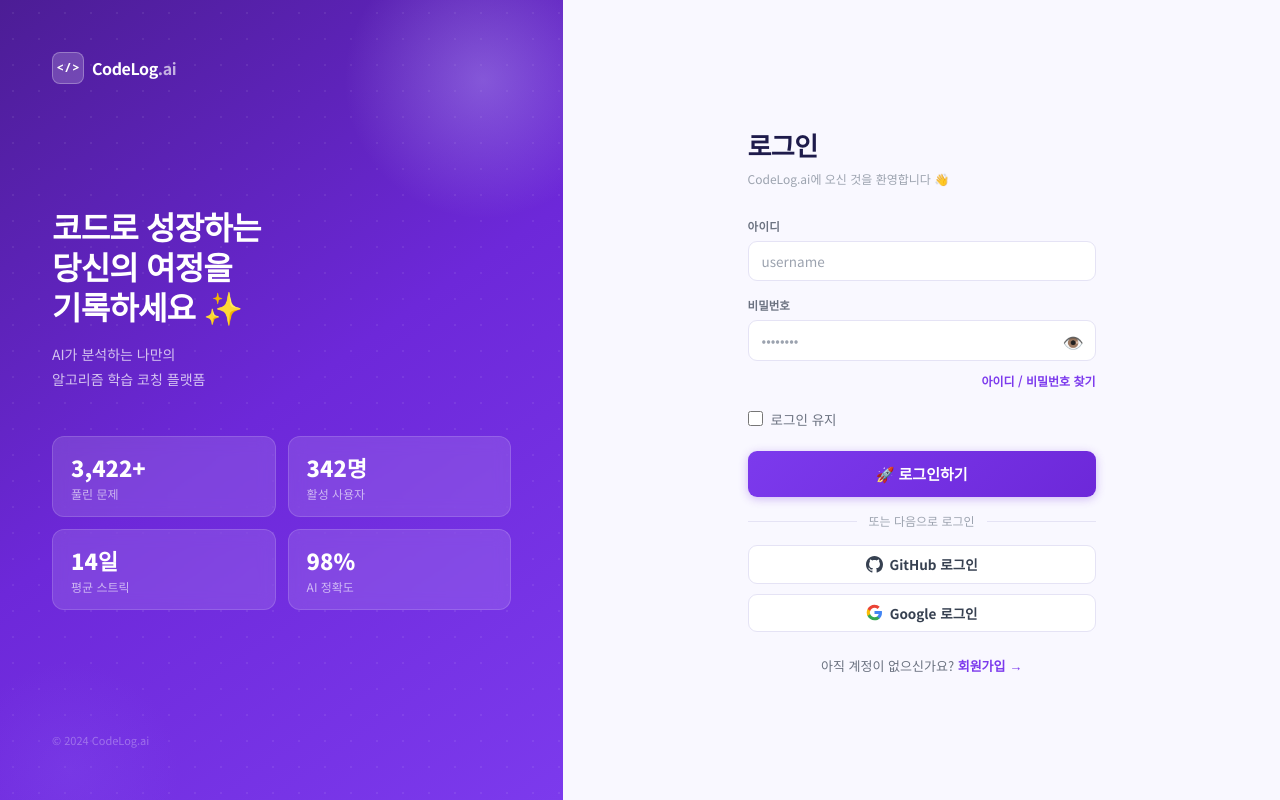
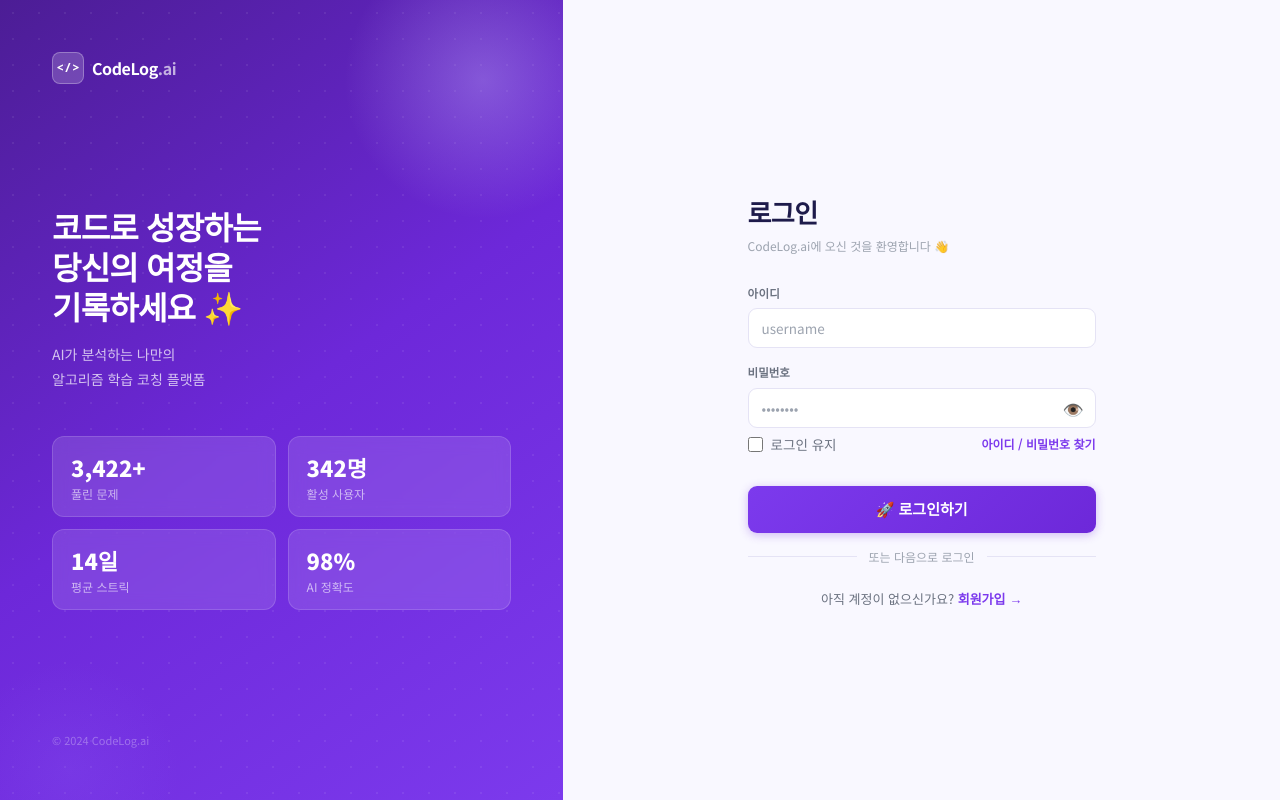
Before and after one commit to namkijoo/codeLog_frontEnd, a Next.js app: page /login in a window 1280 px wide. Built offline with nearby package versions, Linux system fonts and the light colour scheme.

Commit message:
Style:로그인 페이지 스타일 정리

```diff
--- a/src/features/auth/login/ui/LoginForm.tsx
+++ b/src/features/auth/login/ui/LoginForm.tsx
@@ -4,45 +4,11 @@
 import { useState } from 'react';
 import { useLogin } from '../model/useLogin';
 
-function GitHubIcon() {
-  return (
-    <svg width="17" height="17" viewBox="0 0 24 24" fill="currentColor" aria-hidden>
-      <path d="M12 0C5.37 0 0 5.37 0 12c0 5.31 3.435 9.795 8.205 11.385.6.105.825-.255.825-.57 0-.285-.015-1.23-.015-2.235-3.015.555-3.795-.735-4.035-1.41-.135-.345-.72-1.41-1.23-1.695-.42-.225-1.02-.78-.015-.795.945-.015 1.62.87 1.845 1.23 1.08 1.815 2.805 1.305 3.495.99.105-.78.42-1.305.765-1.605-2.67-.3-5.46-1.335-5.46-5.925 0-1.305.465-2.385 1.23-3.225-.12-.3-.54-1.53.12-3.18 0 0 1.005-.315 3.3 1.23.96-.27 1.98-.405 3-.405s2.04.135 3 .405c2.295-1.56 3.3-1.23 3.3-1.23.66 1.65.24 2.88.12 3.18.765.84 1.23 1.905 1.23 3.225 0 4.605-2.805 5.625-5.475 5.925.435.375.81 1.095.81 2.22 0 1.605-.015 2.895-.015 3.3 0 .315.225.69.825.57A12.02 12.02 0 0 0 24 12c0-6.63-5.37-12-12-12z" />
-    </svg>
-  );
-}
-
-function GoogleIcon() {
-  return (
-    <svg width="17" height="17" viewBox="0 0 24 24" aria-hidden>
-      <path
-        d="M22.56 12.25c0-.78-.07-1.53-.2-2.25H12v4.26h5.92c-.26 1.37-1.04 2.53-2.21 3.31v2.77h3.57c2.08-1.92 3.28-4.74 3.28-8.09z"
-        fill="#4285F4"
-      />
-      <path
-        d="M12 23c2.97 0 5.46-.98 7.28-2.66l-3.57-2.77c-.98.66-2.23 1.06-3.71 1.06-2.86 0-5.29-1.93-6.16-4.53H2.18v2.84C3.99 20.53 7.7 23 12 23z"
-        fill="#34A853"
-      />
-      <path
-        d="M5.84 14.09c-.22-.66-.35-1.36-.35-2.09s.13-1.43.35-2.09V7.07H2.18C1.43 8.55 1 10.22 1 12s.43 3.45 1.18 4.93l2.85-2.22.81-.62z"
-        fill="#FBBC05"
-      />
-      <path
-        d="M12 5.38c1.62 0 3.06.56 4.21 1.64l3.15-3.15C17.45 2.09 14.97 1 12 1 7.7 1 3.99 3.47 2.18 7.07l3.66 2.84c.87-2.6 3.3-4.53 6.16-4.53z"
-        fill="#EA4335"
-      />
-    </svg>
-  );
-}
-
 const inputClassName =
   'w-full rounded-[9px] border-[1.5px] border-[#e5e3f5] bg-white px-[13px] py-[9px] text-[13.5px] text-title outline-none transition-[border-color,box-shadow] placeholder:text-muted focus:border-brand focus:shadow-[0_0_0_3px_rgba(124,58,237,.12)] disabled:cursor-not-allowed disabled:opacity-60';
 
 const loginButtonClassName =
-  'flex w-full cursor-pointer items-center justify-center gap-[7px] rounded-[9px] border-0 bg-[linear-gradient(135deg,#7c3aed,#6d28d9)] py-3 text-[15px] font-semibold leading-normal text-white shadow-[0_2px_10px_rgba(109,40,217,0.3)] transition-all duration-150 hover:-translate-y-px hover:bg-[linear-gradient(135deg,#6d28d9,#5b21b6)] hover:shadow-[0_4px_18px_rgba(109,40,217,0.4)] active:scale-[0.98] disabled:cursor-not-allowed disabled:opacity-60 disabled:hover:translate-y-0';
-
-const outlineButtonClassName =
-  'flex w-full cursor-pointer items-center justify-center gap-[7px] rounded-[9px] border-[1.5px] border-[#e5e3f5] bg-white px-4 py-2 text-[13.5px] font-semibold text-body transition-all duration-150 hover:border-[#c4b5fd] hover:bg-[#faf8ff] active:scale-[0.98] disabled:cursor-not-allowed disabled:opacity-60';
+  'flex w-full cursor-pointer mt-8 items-center justify-center gap-[7px] rounded-[9px] border-0 bg-[linear-gradient(135deg,#7c3aed,#6d28d9)] py-3 text-[15px] font-semibold leading-normal text-white shadow-[0_2px_10px_rgba(109,40,217,0.3)] transition-all duration-150 hover:-translate-y-px hover:bg-[linear-gradient(135deg,#6d28d9,#5b21b6)] hover:shadow-[0_4px_18px_rgba(109,40,217,0.4)] active:scale-[0.98] disabled:cursor-not-allowed disabled:opacity-60 disabled:hover:translate-y-0';
 
 export function LoginForm() {
   const { submitLogin, isLoading } = useLogin();
@@ -114,22 +80,21 @@
             </div>
           </div>
 
-          <div className="mb-[18px] text-right">
+          <div className="mb-[18px] flex items-center justify-between">
+            <label className="text-secondary  flex cursor-pointer items-center gap-2">
+              <input
+                type="checkbox"
+                checked={remember}
+                onChange={(e) => setRemember(e.target.checked)}
+                className="h-[15px] w-[15px] cursor-pointer accent-brand"
+                disabled={isLoading}
+              />
+              <span className="text-body-m">로그인 유지</span>
+            </label>
             <a href="#" className="text-brand text-xs font-semibold no-underline">
               아이디 / 비밀번호 찾기
             </a>
           </div>
-
-          <label className="text-secondary mb-[22px] flex cursor-pointer items-center gap-2">
-            <input
-              type="checkbox"
-              checked={remember}
-              onChange={(e) => setRemember(e.target.checked)}
-              className="h-[15px] w-[15px] cursor-pointer accent-brand"
-              disabled={isLoading}
-            />
-            <span className="text-body-m">로그인 유지</span>
-          </label>
 
           <button type="submit" disabled={isLoading} className={loginButtonClassName}>
             {isLoading ? '로그인 중...' : '🚀 로그인하기'}
@@ -141,15 +106,6 @@
           또는 다음으로 로그인
           <span className="h-px flex-1 bg-[#e5e3f5]" />
         </div>
-
-        <button type="button" className={`${outlineButtonClassName} mb-2.5`} disabled={isLoading}>
-          <GitHubIcon />
-          GitHub 로그인
-        </button>
-        <button type="button" className={outlineButtonClassName} disabled={isLoading}>
-          <GoogleIcon />
-          Google 로그인
-        </button>
 
         <p className="text-secondary mt-6 text-center text-[13px]">
           아직 계정이 없으신가요?{' '}
```
